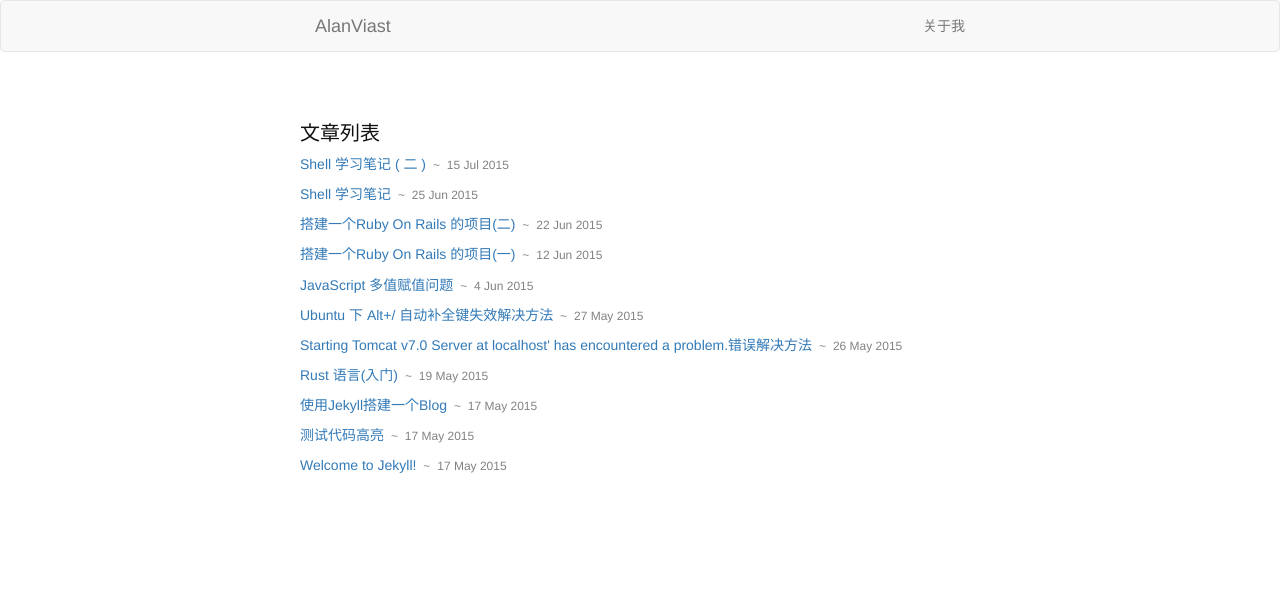
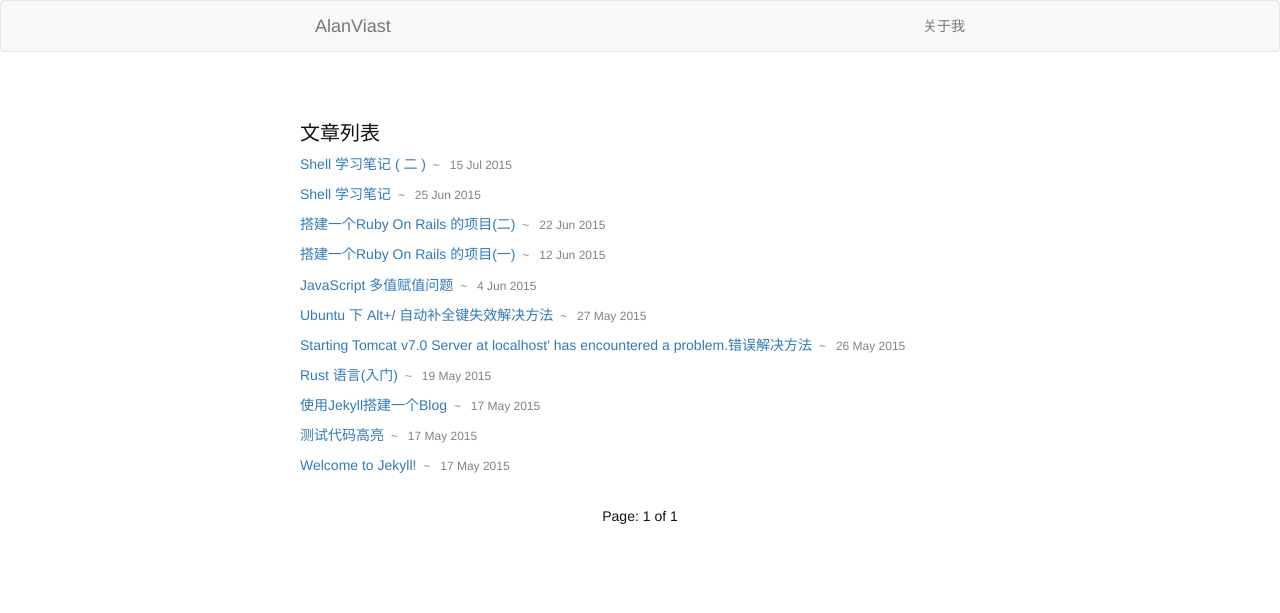
Before and after one commit to AlanViast/alanviast.github.io, a Jekyll site: the page built from index.html, in a window 1280 px wide. Shown: the top 613 px of the page. Built offline with Jekyll 4.4.1, drawn with Linux system fonts in a browser that asks for light colours; Markdown is read by kramdown in place of the engine named in the settings; the list of posts is cut into pages by our own code.

Commit message:
append paginate

```diff
--- a/_config.yml
+++ b/_config.yml
@@ -6,6 +6,8 @@
 url: "http://alanviast.github.io" # the base hostname & protocol for your site
 github_username:  AlanViast
 
+paginate: 15
+paginate_path: "/page:num/"
 
 constant:
     delimiter: "~"
--- a/assets/stylesheets/_layout.scss
+++ b/assets/stylesheets/_layout.scss
@@ -25,6 +25,7 @@
 .post-meta {
     font-size: $small-font-size;
     color: $grey-color;
+    padding: 0 3px;
 }
 
 
@@ -74,9 +75,6 @@
 
 .delimiter{
     @extend .post-meta;
-    font-size: $small-font-size;
-    color: $grey-color;
-    padding: 0 3px;
 }
 
 /* About Me*/
@@ -90,3 +88,10 @@
     -moz-animation:    editWord 1s infinite;
     animation:         editWord 1s infinite;
 }
+
+.pagination {
+    width: 100%;
+    > .page_number {
+        margin: 0 15px;
+    }
+}
--- a/index.html
+++ b/index.html
@@ -7,7 +7,7 @@
   <h1 class="page-heading">文章列表</h1>
 
   <ul class="post-list">
-    {% for post in site.posts %}
+    {% for post in paginator.posts %}
       <li>
         <a class="post-link" href="{{ post.url | prepend: site.baseurl }}">{{ post.title }}</a>
         <span class="delimiter">{{ site.constant.delimiter }}</span>
@@ -16,4 +16,13 @@
     {% endfor %}
   </ul>
 
+  <div class="pagination text-center">
+    {% if paginator.previous_page %}
+      <a href="{{ paginator.previous_page_path }}" class="previous">Previous</a>
+    {% endif %}
+    <span class="page_number ">Page: {{ paginator.page }} of {{ paginator.total_pages }}</span>
+    {% if paginator.next_page %}
+      <a href="{{ paginator.next_page_path }}" class="next">Next</a>
+    {% endif %}
+  </div>
 </div>
```
